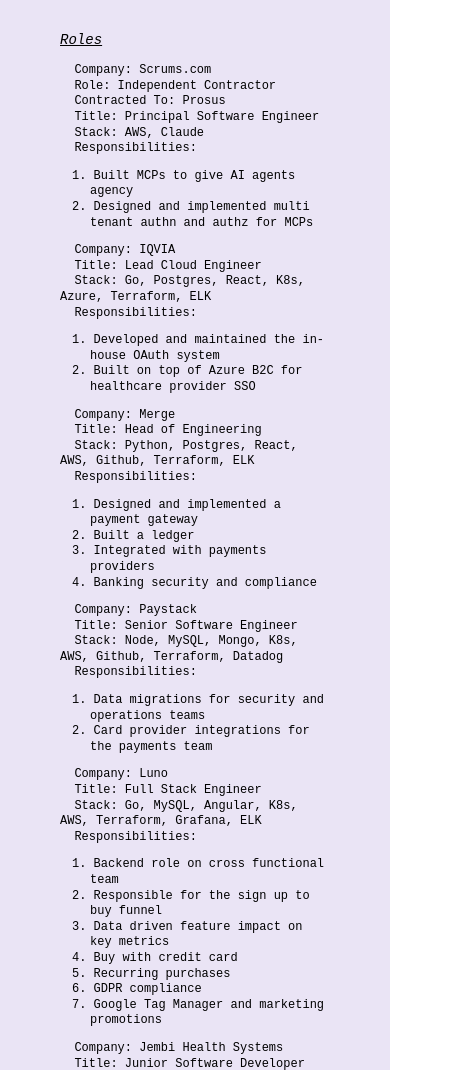
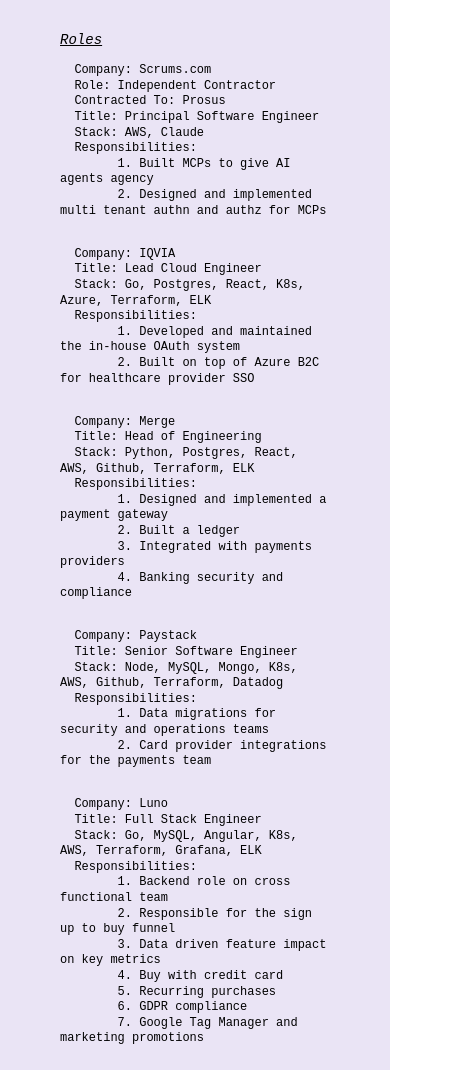
Before and after one commit to napiergit/coffee, a plain HTML site: page index.html in a window 390 px wide. Shown: the part 1937-3007 px from the top of the page, 463 px wide, since content can reach past the window. Drawn offline with nearby package versions, Linux system fonts and the light colour scheme.

Commit message:
Revert responsibility and overflow changes

```diff
--- a/css/style.css
+++ b/css/style.css
@@ -145,7 +145,6 @@
 
 .resume-frame {
   background: #eae4f5;
-  overflow: hidden;
 }
 
 p {
@@ -275,11 +274,6 @@
     margin: 0px;
   }
 
-  pre {
-    white-space: pre-wrap;
-    word-wrap: break-word;
-  }
-
   .indent {
     margin-left: 3px;
   }
--- a/script/experience.js
+++ b/script/experience.js
@@ -226,8 +226,9 @@
     // resHtml += '<br>';
 
     item.responsibilities.forEach((r, i) => {
-      resHtml += `<div style="padding-left: 2.5em; text-indent: -1.5em;">${i + 1}. ${r}</div>`
+      resHtml += `\n\t${i + 1}. ${r}`
     })
+    // resHtml += '</pre>';
 
     let counter = 0;
     item.stack.forEach((s) => {
@@ -244,7 +245,8 @@
   Company: ${item.name}${roleStr}${projStr}
   Title: ${item.title}
   Stack: ${stackHtml}
-  Responsibilities:</pre>${resHtml}
+  Responsibilities: ${resHtml}
+        </pre>
       </div>
       `;
 
```
